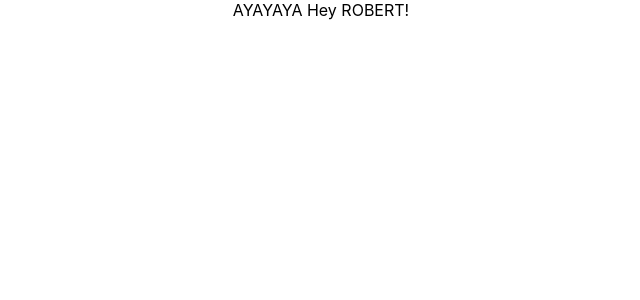
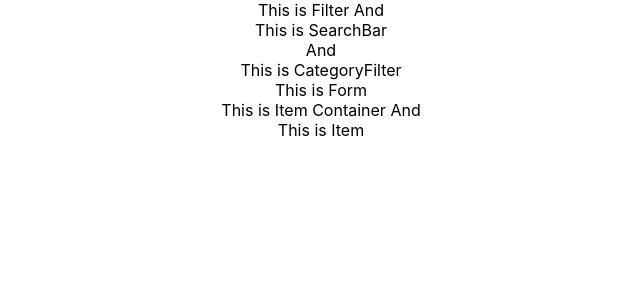
Before and after one commit to minjoomagic/caravan-frontend, a React (Create React App) app: page / in a window 1280 px wide. Shown: the top 300 px of the page, without its empty margins (319-959 px from the left). Built offline with nearby package versions, Linux system fonts and the light colour scheme.

Commit message:
finished index page components

```diff
--- a/src/App.js
+++ b/src/App.js
@@ -2,14 +2,14 @@ import React, { Component } from 'react';
 import { Route, Switch } from 'react-router-dom'
 import './App.css';
 
-import Home from './Components/Home'
+import Main from './Components/Main'
 
 class App extends Component {
   render() {
     return (
       <div className="App">
         <Switch>
-          <Route path="/" component={Home} />
+          <Route path="/" component={Main} />
         </Switch>
       </div>
     );
--- /dev/null
+++ b/src/Components/CategoryFilter.js
@@ -0,0 +1,11 @@
+import React from 'react'
+
+const CategoryFilter = (props) => {
+  return(
+    <div>
+      This is CategoryFilter
+    </div>
+  )
+}
+
+export default CategoryFilter
--- /dev/null
+++ b/src/Components/Filter.js
@@ -0,0 +1,16 @@
+import React from 'react'
+
+import SearchBar from './SearchBar'
+import CategoryFilter from './CategoryFilter'
+
+const Filter = (props) => {
+  return(
+    <div>
+      This is Filter
+      And <SearchBar />
+      And <CategoryFilter />
+    </div>
+  )
+}
+
+export default Filter
--- /dev/null
+++ b/src/Components/Form.js
@@ -0,0 +1,11 @@
+import React from 'react'
+
+const Form = (props) => {
+  return(
+    <div>
+      This is Form
+    </div>
+  )
+}
+
+export default Form
--- a/src/Components/Home.js
+++ /dev/null
@@ -1,15 +0,0 @@
-import React from 'react'
-
-class Home extends React.Component{
-
-  render(){
-    return(
-      <div>
-        AYAYAYA Hey ROBERT!
-      </div>
-    )
-  }
-
-}
-
-export default Home
--- /dev/null
+++ b/src/Components/Item.js
@@ -0,0 +1,11 @@
+import React from 'react'
+
+const Item = (props) => {
+  return(
+    <div>
+      This is Item
+    </div>
+  )
+}
+
+export default Item
--- /dev/null
+++ b/src/Components/ItemContainer.js
@@ -0,0 +1,13 @@
+import React from 'react'
+import Item from './Item'
+
+const ItemContainer = (props) => {
+  return(
+    <div>
+      This is Item Container
+      And <Item />
+    </div>
+  )
+}
+
+export default ItemContainer
--- /dev/null
+++ b/src/Components/Main.js
@@ -0,0 +1,20 @@
+import React from 'react'
+import Filter from './Filter'
+import Form from './Form'
+import ItemContainer from './ItemContainer'
+
+class Main extends React.Component{
+
+  render(){
+    return(
+      <div>
+        <Filter />
+        <Form />
+        <ItemContainer />
+      </div>
+    )
+  }
+
+}
+
+export default Main
--- /dev/null
+++ b/src/Components/SearchBar.js
@@ -0,0 +1,11 @@
+import React from 'react'
+
+const SearchBar = (props) => {
+  return(
+    <div>
+      This is SearchBar
+    </div>
+  )
+}
+
+export default SearchBar
```
